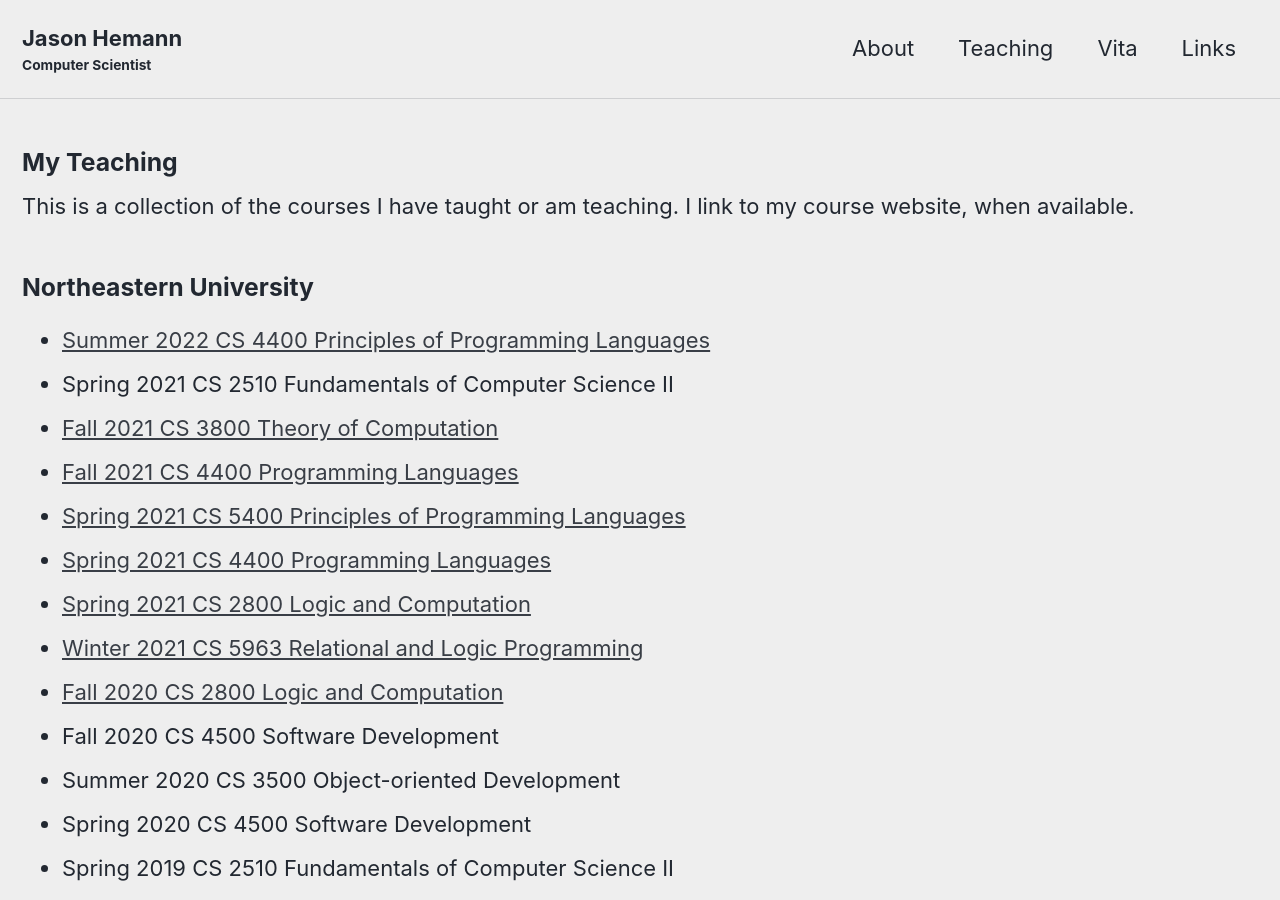
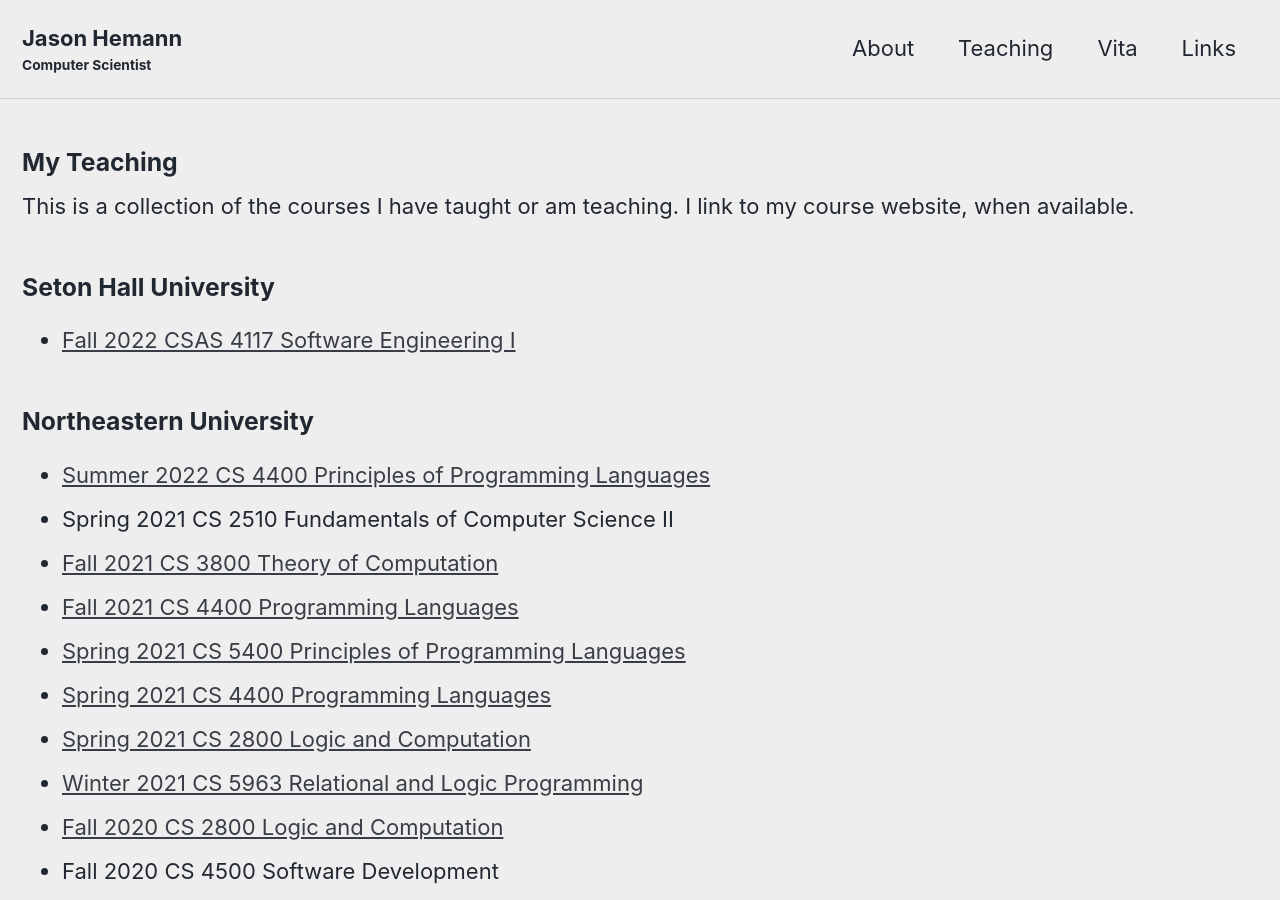
Before and after one commit to jasonhemann/jasonhemann.github.io, a Jekyll site: the page built from teaching.md, in a window 1280 px wide and 900 px high. Built offline with Jekyll 4.4.1, drawn with Linux system fonts in a browser that asks for light colours; cached includes are drawn as plain includes.

Commit message:
Adding up the SWDev course to the page

```diff
--- a/teaching.md
+++ b/teaching.md
@@ -8,9 +8,14 @@
 This is a collection of the courses I have taught or am teaching. I
 link to my course website, when available.
 
+### Seton Hall University
+
+- [Fall 2022 CSAS 4117 Software Engineering I](http://jasonhemann.github.io/22FA-CSAS4117/)
+
+
 ### Northeastern University
 
-- [Summer 2022 CS 4400 Principles of Programming Languages](http://jasonhemann.github.io/22SU-CS4400)
+- [Summer 2022 CS 4400 Principles of Programming Languages](http://jasonhemann.github.io/22SU-CS4400/)
 - Spring 2021 CS 2510 Fundamentals of Computer Science II
 - [Fall 2021 CS 3800 Theory of Computation](https://jasonhemann.github.io/21FA-CS3800/)
 - [Fall 2021 CS 4400 Programming Languages](https://jasonhemann.github.io/21FA-CS4400/)
```
